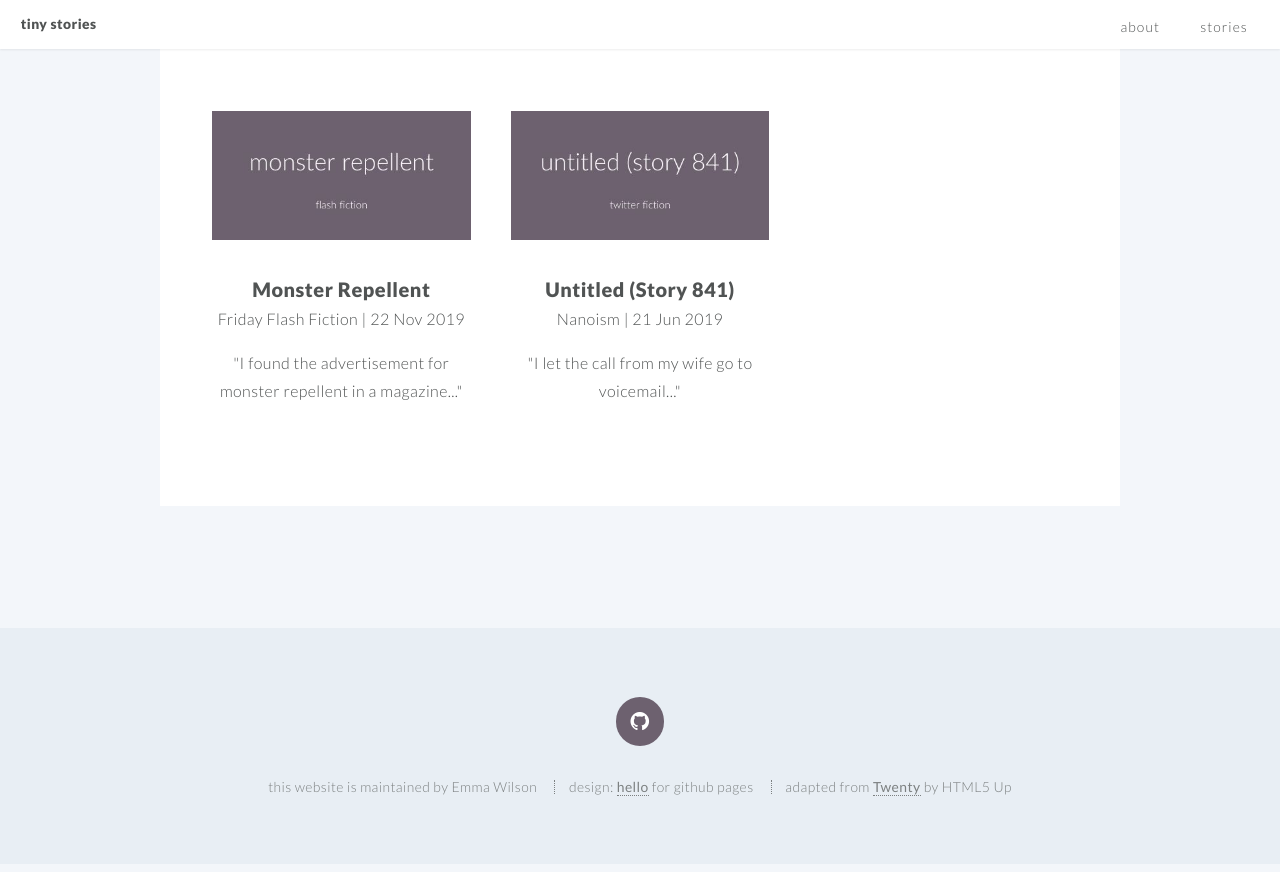
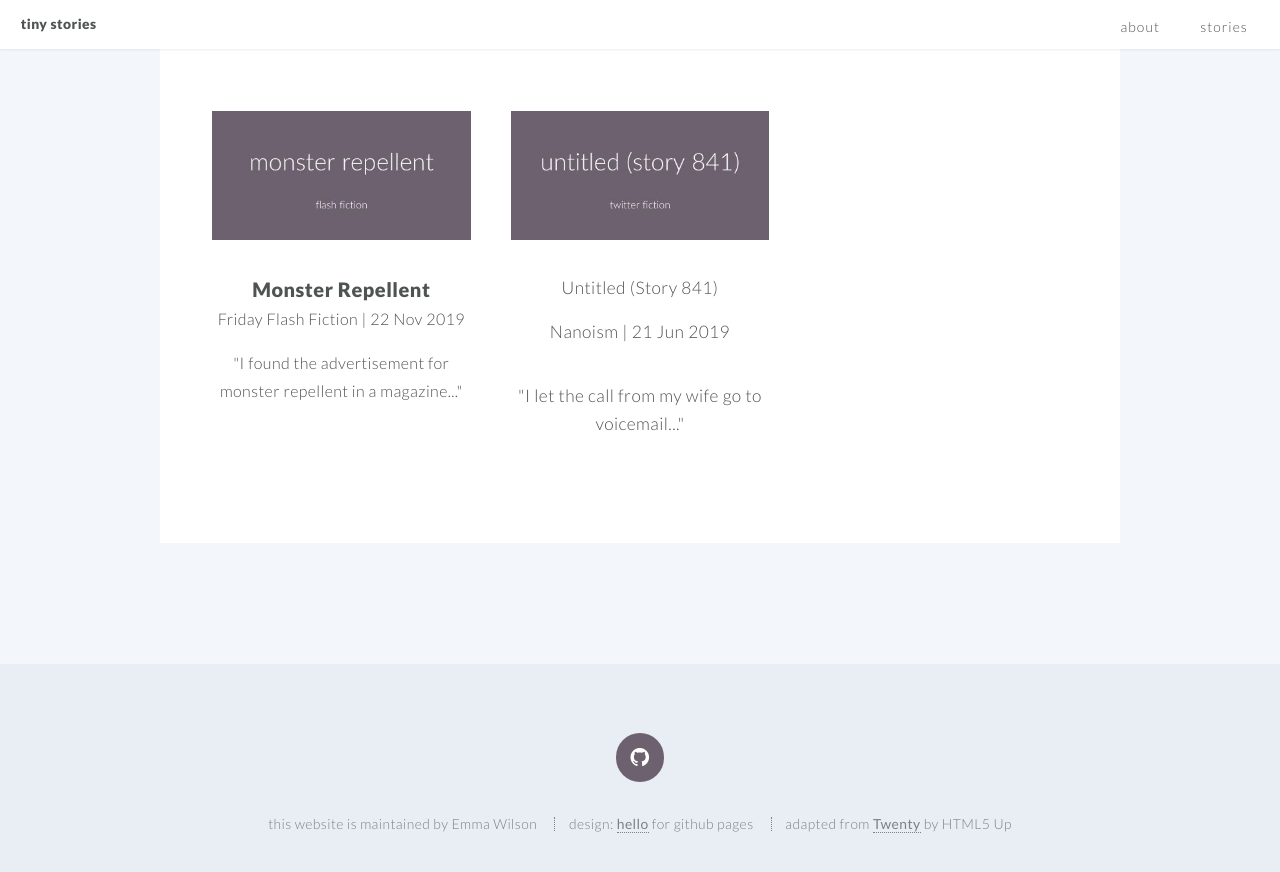
Before and after one commit to tinystories/tinystories.github.io, a Jekyll site: the page built from index.md, in a window 1280 px wide and 900 px high, scrolled down 2116 px. Shown: the top 872 px of the window. Built offline with Jekyll 4.4.1, drawn with Linux system fonts in a browser that asks for light colours.

Commit message:
Change H1 to H4 and H2 to paragraph

```diff
--- a/_includes/01_untitled_story841.html
+++ b/_includes/01_untitled_story841.html
@@ -1,3 +1,3 @@
-<h1><a href="https://nanoism.net/stories/841/">Untitled (Story 841)</a></h1>
-<h2>Nanoism | 21 Jun 2019<h2>
+<h4><a href="https://nanoism.net/stories/841/">Untitled (Story 841)</a></h4>
+<p>Nanoism | 21 Jun 2019<p>
 <p>"I let the call from my wife go to voicemail..."</p>
```
